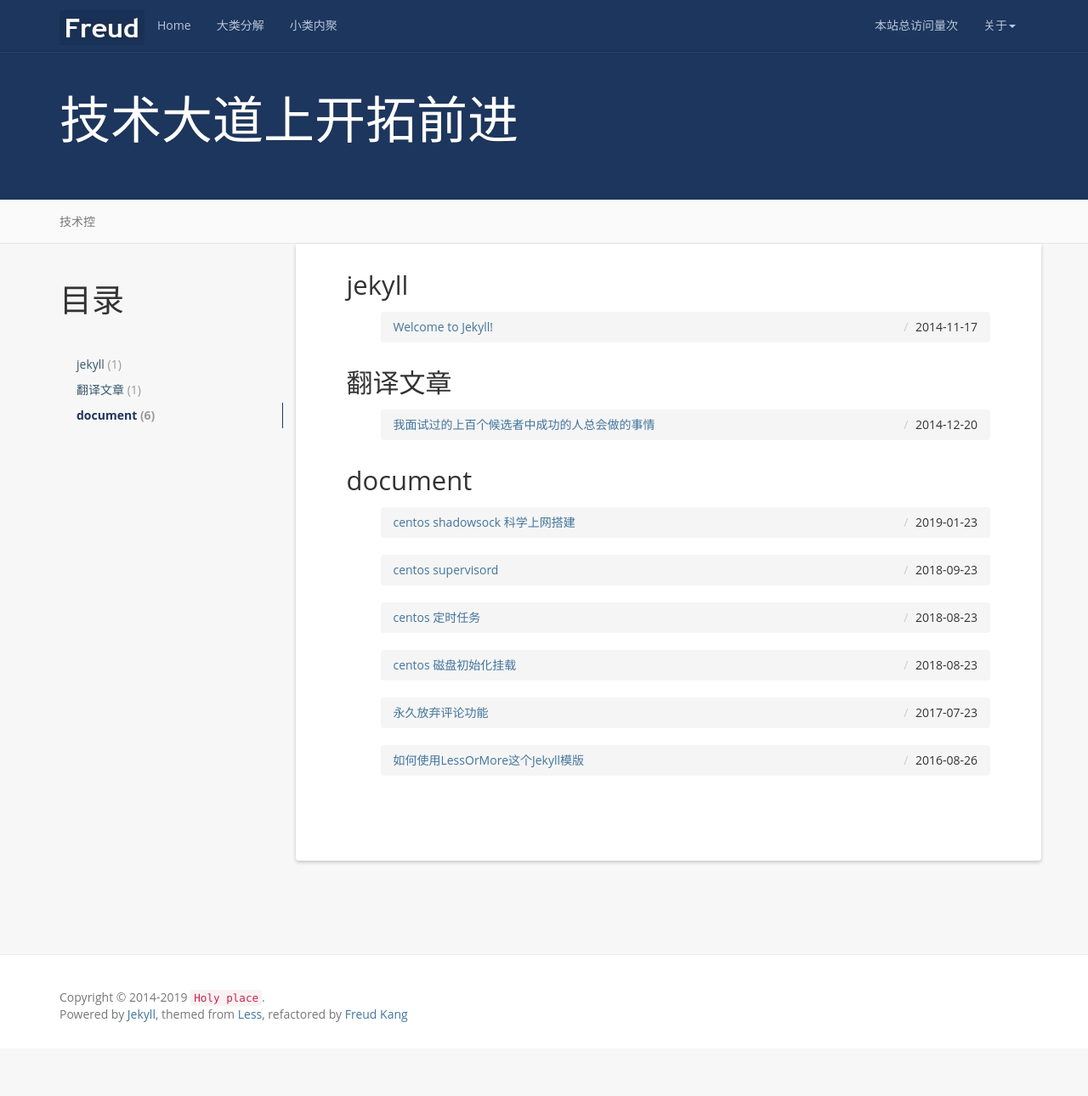
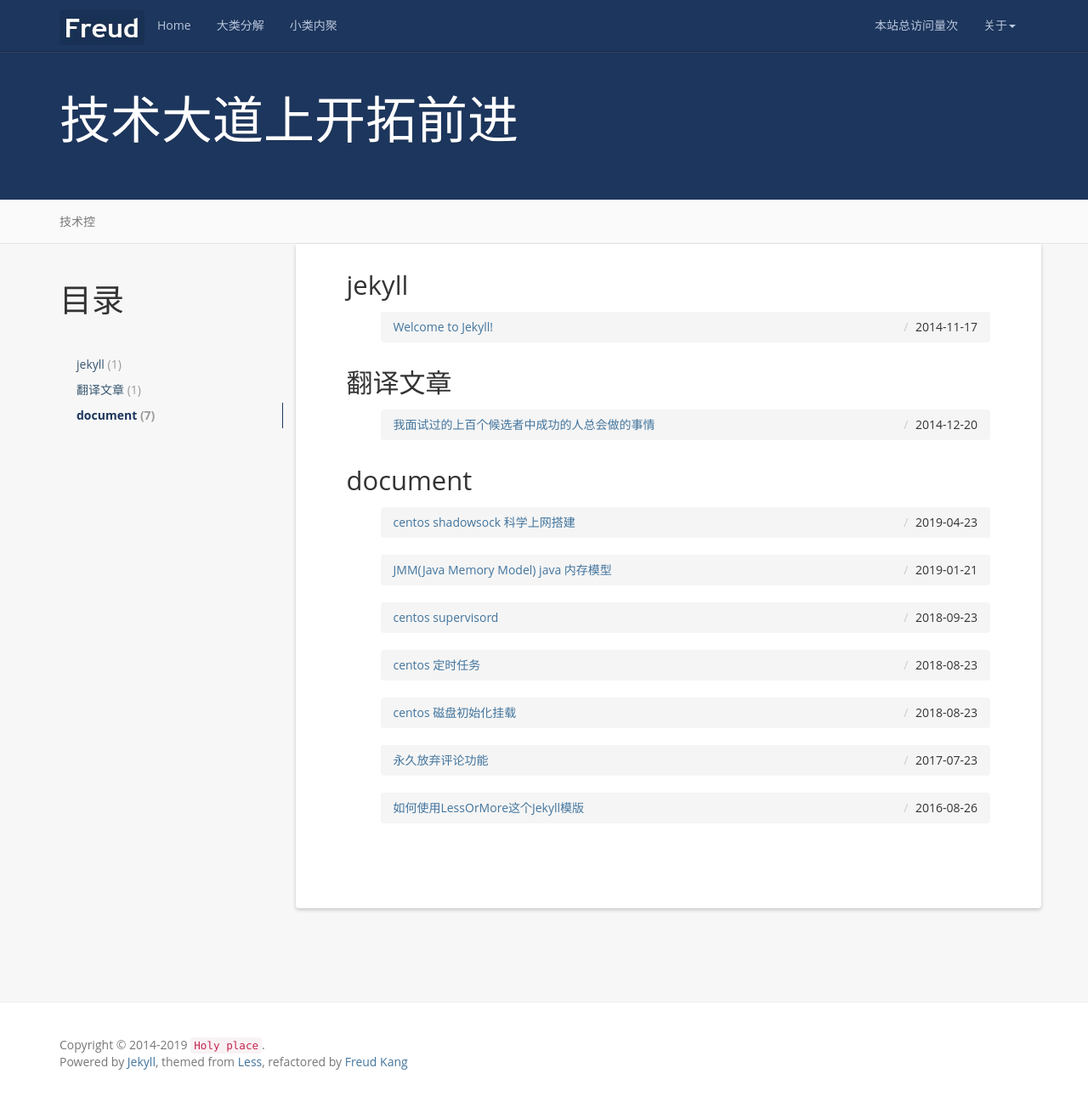
Before and after one commit to TorGor/TorGor.github.io, a Jekyll site: the page built from categories/index.html, in a window 1280 px wide and 1290 px high. Shown: the whole window at 85% size. Built offline with Jekyll 4.4.1, drawn with Linux system fonts in a browser that asks for light colours; nearby versions of some CDN libraries; comment, search, counter and statistics services are not loaded; some of the changed lines change nothing that is shown.

Commit message:
feat:JMM 1.JMM

```diff
--- a/_posts/2019-01-24-centos-shadowsock.md
+++ b/_posts/2018-04-24-centos-shadowsock.md
@@ -1,7 +1,7 @@
 ---
 layout: post
 title:  centos shadowsock 科学上网搭建
-date:   2019-01-24 00:00:00 +0800
+date:   2019-04-24 00:00:00 +0800
 categories: document
 tag: centos
 ---
--- /dev/null
+++ b/_posts/2019-01-22-java-JMM.md
@@ -0,0 +1,91 @@
+---
+layout: post
+title:  JMM(Java Memory Model) java 内存模型
+date:   2019-01-22 00:00:00 +0800
+categories: document
+tag: centos
+---
+
+* content
+{:toc}
+
+
+> 带着问题思考：
+1. JMM 是什么?
+2. JMM 存在的意义?
+3. JMM 解决的问题？
+
+
+内存模型和硬件	{#1}
+===
+
+内存模型，英文名Memory Model，与内存、CPU 硬件相关。
+> 内存模型其实就是一种规范，保证共享内存的正确性（可见性、有序性、原子性）的规范，
+保证共享内存系统中多线程程序读写操作行为的规范。通过这些规则来规范对内存的读写操作，
+从而保证指令执行的正确性。它与处理器有关、与缓存有关、与并发有关、与编译器也有关。
+解决了CPU多级缓存、处理器优化、指令重排等导致的内存访问问题，保证了并发场景下的一致性、原子性和有序性。
+
+现在的计算机CPU运行都是通过从主内存复制到CPU高速缓存中同步数据，以此来达到快速运行的目的。
+
++ 单线程
+> cpu核心的缓存只被一个线程访问。缓存独占，不会出现访问冲突等问题。
++ 单核CPU，多线程
+> 进程中的多个线程会同时访问进程中的共享数据，CPU将某块内存加载到缓存后，不同线程在访问相同的物理地址的时候，
+都会映射到相同的缓存位置，这样即使发生线程的切换，缓存仍然不会失效。但由于任何时刻只能有一个线程在执行，
+因此不会出现缓存访问冲突。
++ 多核CPU，多线程
+> 每个核都至少有一个L1 缓存。多个线程访问进程中的某个共享内存，且这多个线程分别在不同的核心上执行，
+则每个核心都会在各自的caehe中保留一份共享内存的缓冲。由于多核是可以并行的，
+可能会出现多个线程同时写各自的缓存的情况，而各自的cache之间的数据就有可能不同。
+在CPU和主存之间增加缓存，在多线程场景下就可能存在缓存一致性问题，也就是说，
+在多核CPU中，每个核的自己的缓存中，关于同一个数据的缓存内容可能不一致
+
+
+
+程序并发的重要概念	{#2}
+===
+
++ **原子性** : 一个操作中就是cpu不可以在中途暂停然后再调度，既不被中断操作，要不执行完成，要不就不执行。
+
++ **可见性** : 当多个线程访问同一个变量时，一个线程修改了这个变量的值，其他线程能够立即看得到修改的值。
+
++ **有序性** : 程序执行的顺序按照代码的先后顺序执行。
+
+
+JMM 是什么
+===
+
+> Java内存模型（Java Memory Model ,JMM）
+>> 一种符合内存模型规范的，屏蔽了各种硬件和操作系统的访问差异的，
+保证了Java程序在各种平台下对内存的访问都能保证效果一致的机制及规范。
+
+Java内存模型规定了所有的变量都存储在主内存中，每条线程还有自己的工作内存，
+线程的工作内存中保存了该线程中是用到的变量的主内存副本拷贝，线程对变量的所有操作都必须在工作内存中进行，
+而不能直接读写主内存。不同的线程之间也无法直接访问对方工作内存中的变量，线程间变量的传递均需要自己的工作内存和主存之间进行数据同步进行。
+而JMM就作用于工作内存和主存之间数据同步过程。他规定了如何做数据同步以及什么时候做数据同步。
+
+
+JMM 实现
+===
+
+了解Java多线程的都知道，在Java中提供了一系列和并发处理相关的关键字，比如volatile、synchronized、final、concurren包等。
+其实这些就是Java内存模型封装了底层的实现后提供给程序员使用的一些关键字。
+在开发多线程的代码的时候，我们可以直接使用synchronized等关键字来控制并发，从来就不需要关心底层的编译器优化、缓存一致性等问题。
+所以，Java内存模型，除了定义了一套规范，还提供了一系列原语，封装了底层实现后，供开发者直接使用。
+
+###### 并发编程要解决原子性、有序性和一致性的问题，我们就再来看下，在Java中，分别使用什么方式来保证。
+
+* 原子性
+> 在Java中，为了保证原子性，提供了两个高级的字节码指令monitorenter和monitorexit。在synchronized的实现原理文章中，介绍过，这两个字节码，在Java中对应的关键字就是synchronized。
+因此，在Java中可以使用synchronized来保证方法和代码块内的操作是原子性的。
+* 可见性
+> Java内存模型是通过在变量修改后将新值同步回主内存，在变量读取前从主内存刷新变量值的这种依赖主内存作为传递媒介的方式来实现的。
+Java中的volatile关键字提供了一个功能，那就是被其修饰的变量在被修改后可以立即同步到主内存，被其修饰的变量在每次是用之前都从主内存刷新。因此，可以使用volatile来保证多线程操作时变量的可见性。
+除了volatile，Java中的synchronized和final两个关键字也可以实现可见性。只不过实现方式不同，这里不再展开了。
+* 有序性
+> 在Java中，可以使用synchronized和volatile来保证多线程之间操作的有序性。实现方式有所区别：
+volatile关键字会禁止指令重排。synchronized关键字保证同一时刻只允许一条线程操作。
+
+好了，这里简单的介绍完了Java并发编程中解决原子性、可见性以及有序性可以使用的关键字。
+读者可能发现了，好像synchronized关键字是万能的，他可以同时满足以上三种特性，这其实也是很多人滥用synchronized的原因。
+但是synchronized是比较影响性能的，虽然编译器提供了很多锁优化技术，但是也不建议过度使用。
```
